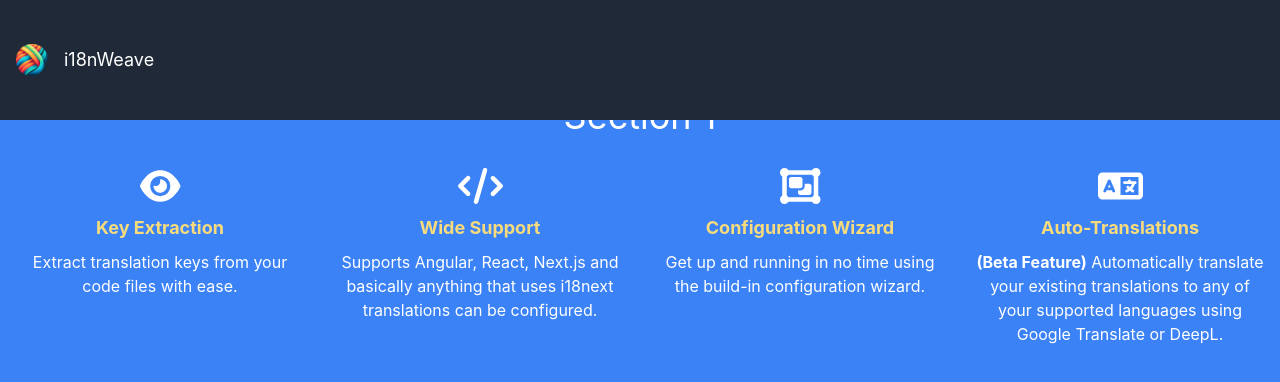
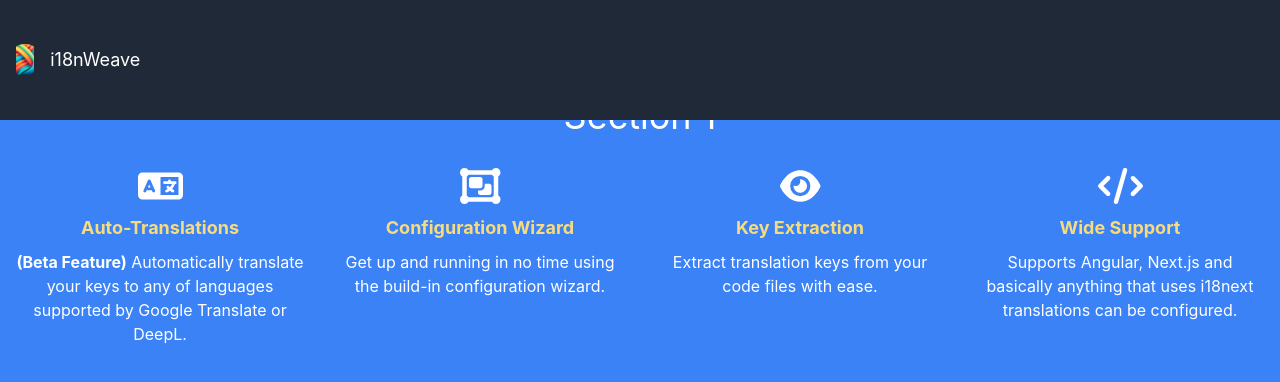
Before and after one commit to qvotaxon/i18nWeave-website, a Gatsby site: page / in a window 1280 px wide. Built offline with nearby package versions, Linux system fonts and the light colour scheme; Gatsby itself is replaced by a stand-in of ours.

Commit message:
refactor: update icons and text in homepage sections
Replace font-awesome icons and update text for clarity in homepage sections. Switch from img tag to StaticImage for logo for improved performance. Add gatsby-plugin-canonical-urls for SEO benefits.

```diff
--- a/gatsby-config.ts
+++ b/gatsby-config.ts
@@ -3,18 +3,24 @@ import type { GatsbyConfig } from 'gatsby';
 const config: GatsbyConfig = {
   siteMetadata: {
     title: `i18nWeave - Developer's i18n Companion`,
-    siteUrl: `https://i18nweave.com`,
+    siteUrl: 'https://i18nweave.com',
   },
   // More easily incorporate content into your pages through automatic TypeScript type generation and better GraphQL IntelliSense.
   // If you use VSCode you can also use the GraphQL plugin
   // Learn more at: https://gatsby.dev/graphql-typegen
   graphqlTypegen: true,
   plugins: [
+    {
+      resolve: 'gatsby-plugin-canonical-urls',
+      options: {
+        siteUrl: `https://i18nweave.com`,
+      },
+    },
     'gatsby-plugin-fontawesome-css',
     'gatsby-plugin-pnpm-gatsby-5',
     'gatsby-plugin-postcss',
     {
-      resolve: `gatsby-plugin-google-gtag`,
+      resolve: 'gatsby-plugin-google-gtag',
       options: {
         trackingIds: [
           'G-GY3TDG8CD7', // Google Analytics / GA
@@ -25,6 +31,8 @@ const config: GatsbyConfig = {
       },
     },
     'gatsby-plugin-image',
+    'gatsby-plugin-sharp',
+    'gatsby-transformer-sharp',
     'gatsby-plugin-sitemap',
     {
       resolve: 'gatsby-plugin-manifest',
@@ -33,8 +41,6 @@ const config: GatsbyConfig = {
         icon: 'src/images/logo.png',
       },
     },
-    'gatsby-plugin-sharp',
-    'gatsby-transformer-sharp',
     {
       resolve: 'gatsby-source-filesystem',
       options: {
--- a/package.json
+++ b/package.json
@@ -23,6 +23,7 @@
     "@fortawesome/react-fontawesome": "^0.2.2",
     "autoprefixer": "^10.4.20",
     "gatsby": "^5.13.7",
+    "gatsby-plugin-canonical-urls": "^5.13.1",
     "gatsby-plugin-fontawesome-css": "^1.2.0",
     "gatsby-plugin-google-gtag": "^5.13.1",
     "gatsby-plugin-image": "^3.13.1",
--- a/src/index.d.ts
+++ /dev/null
@@ -1 +0,0 @@
-declare module '*.png';
--- a/src/pages/index.tsx
+++ b/src/pages/index.tsx
@@ -1,7 +1,6 @@
 import * as React from 'react';
 import type { HeadFC, PageProps } from 'gatsby';
 import { useState, useRef } from 'react';
-import logo from './../images/logo.png';
 import {
   faCode,
   faEye,
@@ -9,6 +8,7 @@ import {
   faObjectGroup,
 } from '@fortawesome/free-solid-svg-icons';
 import { FontAwesomeIcon } from '@fortawesome/react-fontawesome';
+import { StaticImage } from 'gatsby-plugin-image';
 
 const IndexPage: React.FC<PageProps> = () => {
   const [isMenuOpen, setIsMenuOpen] = useState(false);
@@ -18,7 +18,13 @@ const IndexPage: React.FC<PageProps> = () => {
     <main className="font-sans h-screen overflow-y-scroll snap-y snap-mandatory text-white">
       <header className="sticky top-0 w-full bg-primary py-4 z-10 flex items-center justify-between px-4">
         <div className="flex items-center space-x-4">
-          <img src={logo} alt="Logo" className="h-8" />
+          <StaticImage
+            width={32}
+            height={32}
+            src="../images/logo.png"
+            alt="Logo"
+            className="h-8"
+          />
           <span className="text-lg">i18nWeave</span>
         </div>
 
@@ -90,6 +96,26 @@ const IndexPage: React.FC<PageProps> = () => {
         <h1 className="text-white text-4xl mb-8">Section 1</h1>
         <div className="flex flex-wrap justify-center">
           <div className="w-1/2 md:w-1/4 text-center mb-8 px-4">
+            <FontAwesomeIcon className="text-4xl pb-2" icon={faLanguage} />
+            <h3 className="text-lg font-bold text-highlight pb-2">
+              Auto-Translations
+            </h3>
+            <p className="text-md">
+              <b>(Beta Feature)</b> Automatically translate your keys to any of
+              languages supported by Google Translate or DeepL.
+            </p>
+          </div>
+          <div className="w-1/2 md:w-1/4 text-center mb-8 px-4">
+            <FontAwesomeIcon className="text-4xl pb-2" icon={faObjectGroup} />
+            <h3 className="text-lg font-bold text-highlight pb-2">
+              Configuration Wizard
+            </h3>
+            <p className="text-md">
+              Get up and running in no time using the build-in configuration
+              wizard.
+            </p>
+          </div>
+          <div className="w-1/2 md:w-1/4 text-center mb-8 px-4">
             <FontAwesomeIcon className="text-4xl pb-2" icon={faEye} />
             <h3 className="text-lg font-bold text-highlight pb-2">
               Key Extraction
@@ -104,29 +130,8 @@ const IndexPage: React.FC<PageProps> = () => {
               Wide Support
             </h3>
             <p className="text-md">
-              Supports Angular, React, Next.js and basically anything that uses
-              i18next translations can be configured.
-            </p>
-          </div>
-          <div className="w-1/2 md:w-1/4 text-center mb-8 px-4">
-            <FontAwesomeIcon className="text-4xl pb-2" icon={faObjectGroup} />
-            <h3 className="text-lg font-bold text-highlight pb-2">
-              Configuration Wizard
-            </h3>
-            <p className="text-md">
-              Get up and running in no time using the build-in configuration
-              wizard.
-            </p>
-          </div>
-          <div className="w-1/2 md:w-1/4 text-center mb-8 px-4">
-            <FontAwesomeIcon className="text-4xl pb-2" icon={faLanguage} />
-            <h3 className="text-lg font-bold text-highlight pb-2">
-              Auto-Translations
-            </h3>
-            <p className="text-md">
-              <b>(Beta Feature)</b> Automatically translate your existing
-              translations to any of your supported languages using Google
-              Translate or DeepL.
+              Supports Angular, Next.js and basically anything that uses i18next
+              translations can be configured.
             </p>
           </div>
         </div>
```
Also changed, not shown: pnpm-lock.yaml, src/images/background.png (added).
